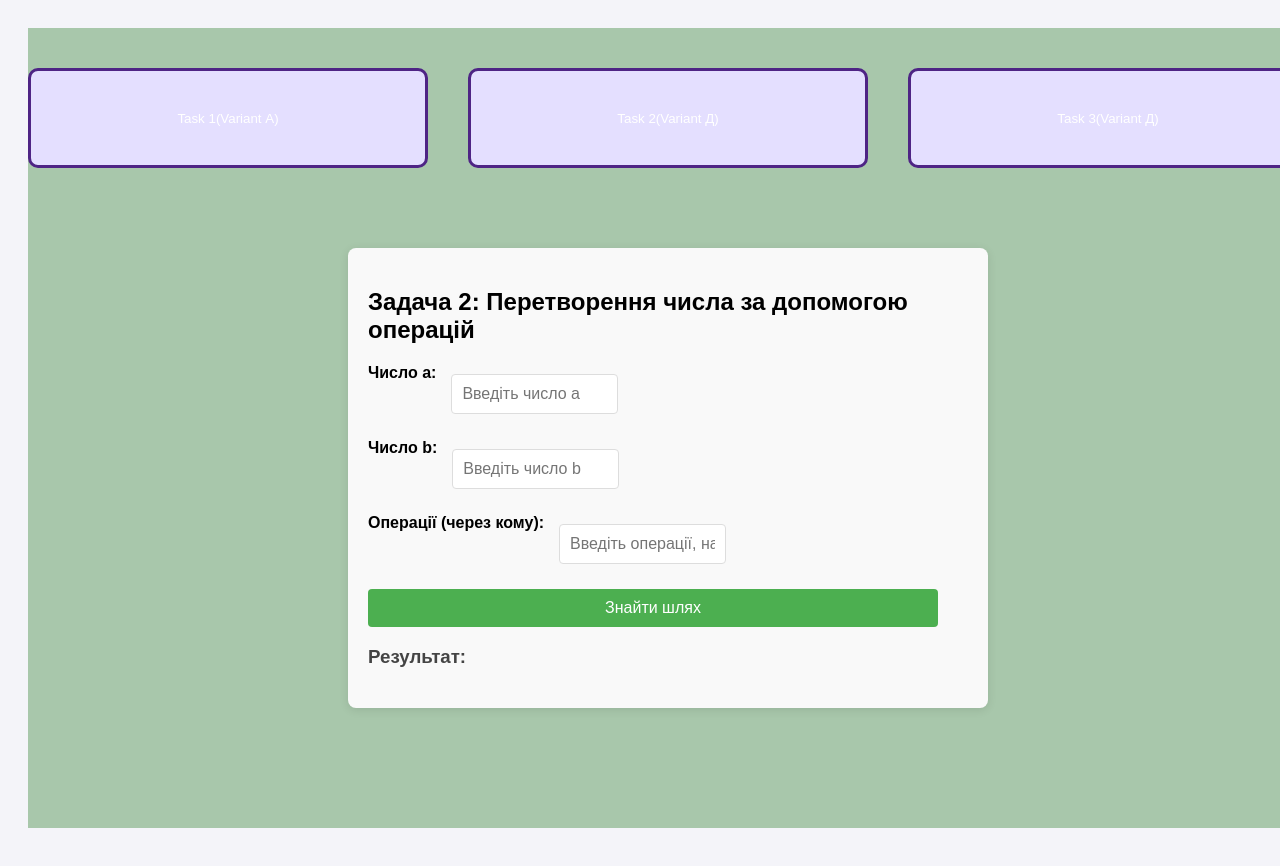
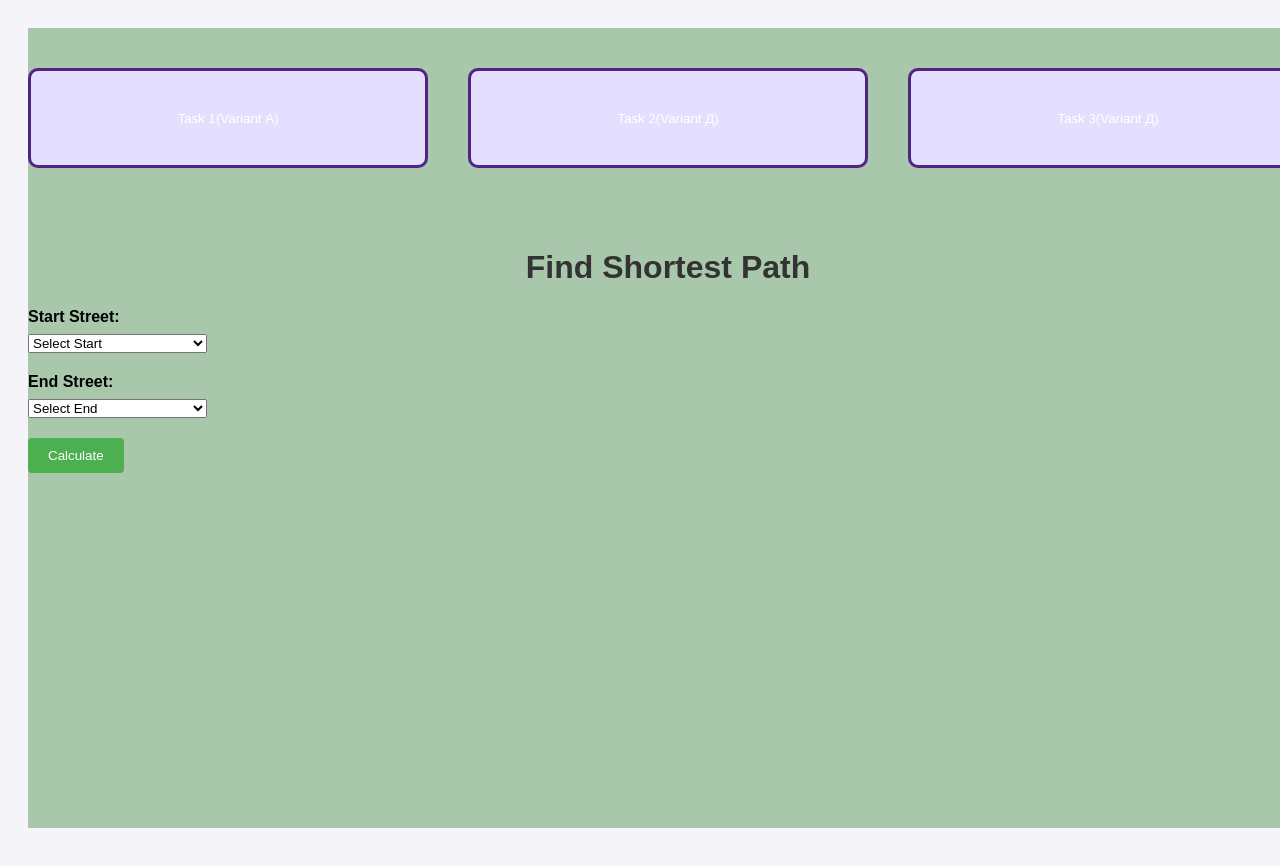
Before and after one commit to Greenfield-Taster/algorithms-and-data-structure-univer, a React (Create React App) app: page /project-6 in a window 1280 px wide. Both pictures are taken after a click on the button "Task 2(Variant Д)". Shown: the top 866 px of the page. Built offline with nearby package versions, Linux system fonts and the light colour scheme.

Commit message:
Add task 2

```diff
--- a/src/projects/project-6/components/Task2.jsx
+++ b/src/projects/project-6/components/Task2.jsx
@@ -1,123 +1,68 @@
-import React, { useState } from "react";
+import React, {useState, useEffect} from 'react'
+import data from '../data/data.json'
+import { buildGraph, dijkstra } from "./class/Class-Task2";
 
 const Task2 = () => {
-  const [a, setA] = useState("");
-  const [b, setB] = useState("");
-  const [operations, setOperations] = useState("");
-  const [result, setResult] = useState("");
+  const [graph, setGraph] = useState({});
+  const [start, setStart] = useState("");
+  const [end, setEnd] = useState("");
+  const [result, setResult] = useState(null);
 
-  const handleSubmit = () => {
-    const numA = parseInt(a);
-    const numB = parseInt(b);
-    const ops = operations.split(",").map((op) => op.trim());
+  useEffect(() => {
+    const builtGraph = buildGraph(data.connections);
+    setGraph(builtGraph);
+  }, []);
 
-    if (isNaN(numA) || isNaN(numB) || ops.length === 0) {
-      setResult("Будь ласка, введіть коректні значення");
-      return;
-    }
-
-    const bfs = (start, target, operations) => {
-      const queue = [[start, []]];
-      const visited = new Set();
-
-      while (queue.length > 0) {
-        const [current, path] = queue.shift();
-
-        if (current === target) {
-          return path;
-        }
-
-        if (visited.has(current)) continue;
-        visited.add(current);
-
-        for (let op of operations) {
-          let newNumber;
-          let operationName = "";
-
-          if (op.startsWith("додати")) {
-            const num = parseInt(op.split(" ")[1]);
-            newNumber = current + num;
-            operationName = `додати ${num}`;
-          } else if (op.startsWith("помножити")) {
-            const num = parseInt(op.split(" ")[2]);
-            newNumber = current * num;
-            operationName = `помножити на ${num}`;
-          }
-
-          if (!visited.has(newNumber)) {
-            queue.push([newNumber, [...path, operationName]]);
-          }
-        }
-      }
-
-      return null;
-    };
-
-    const operationsPath = bfs(numA, numB, ops);
-
-    if (operationsPath) {
-      setResult(`Мінімальний набір операцій: ${operationsPath.join(" -> ")}`);
-    } else {
-      setResult("Перетворення неможливе");
+  const handleCalculate = () => {
+    if (start && end) {
+      const { path, distance,  } = dijkstra(graph, start, end);
+      setResult({ path, distance });
     }
   };
 
   return (
-    <div className="container">
-      <h2>Задача 2: Перетворення числа за допомогою операцій</h2>
-
-      <div className="input-container">
-        <label className="label" htmlFor="a">
-          Число a:
-        </label>
-        <input
-          id="a"
-          className="input"
-          type="number"
-          value={a}
-          onChange={(e) => setA(e.target.value)}
-          placeholder="Введіть число a"
-        />
+    <div>
+      <h1>Find Shortest Path</h1>
+      <div>
+        <label>Start Street: </label>
+        <select value={start} onChange={(e) => setStart(e.target.value)}>
+          <option value="">Select Start</option>
+          {data.streets.map((street) => (
+            <option key={street.id} value={street.id}>
+              {street.name}
+            </option>
+          ))}
+        </select>
       </div>
-
-      <div className="input-container">
-        <label className="label" htmlFor="b">
-          Число b:
-        </label>
-        <input
-          id="b"
-          className="input"
-          type="number"
-          value={b}
-          onChange={(e) => setB(e.target.value)}
-          placeholder="Введіть число b"
-        />
+      <div>
+        <label>End Street: </label>
+        <select value={end} onChange={(e) => setEnd(e.target.value)}>
+          <option value="">Select End</option>
+          {data.streets.map((street) => (
+            <option key={street.id} value={street.id}>
+              {street.name}
+            </option>
+          ))}
+        </select>
       </div>
-
-      <div className="input-container">
-        <label className="label" htmlFor="operations">
-          Операції (через кому):
-        </label>
-        <input
-          id="operations"
-          className="input"
-          type="text"
-          value={operations}
-          onChange={(e) => setOperations(e.target.value)}
-          placeholder="Введіть операції, напр. 'додати 3, помножити на 2'"
-        />
-      </div>
-
-      <button className="button" onClick={handleSubmit}>
-        Знайти шлях
-      </button>
-
-      <div className="result">
-        <h3>Результат:</h3>
-        <p>{result}</p>
-      </div>
+      <button onClick={handleCalculate}>Calculate</button>
+      {result && (
+        <div>
+          <h2>Shortest Path</h2>
+          <p>
+            Path:{" "}
+            {result.path
+              .map(
+                (id) =>
+                  data.streets.find((street) => street.id === parseInt(id)).name
+              )
+              .join(" → ")}
+          </p>
+          <p>Total Travel Time: {result.distance.toFixed(2)} minutes</p>
+        </div>
+      )}
     </div>
   );
-};
+}
 
-export default Task2;
+export default Task2
--- /dev/null
+++ b/src/projects/project-6/components/class/Class-Task2.js
@@ -0,0 +1,63 @@
+//алгоритм Дейкстри
+export function buildGraph(connections) {
+  const graph = {};
+
+  connections.forEach(({ from, to, distance, trafficDelay, oneWay }) => {
+    const totalDistance = distance + trafficDelay;
+
+    if (!graph[from]) graph[from] = [];
+    graph[from].push({ to, distance: totalDistance });
+
+    if (!oneWay) {
+      if (!graph[to]) graph[to] = [];
+      graph[to].push({ to: from, distance: totalDistance });
+    }
+  });
+
+  return graph;
+}
+
+export function dijkstra(graph, start, end) {
+  const distances = {};
+  const visited = new Set();
+  const previous = {};
+  const priorityQueue = [];
+
+  Object.keys(graph).forEach((node) => {
+    distances[node] = Infinity;
+    previous[node] = null;
+  });
+
+  distances[start] = 0;
+  priorityQueue.push({ node: start, distance: 0 });
+
+  while (priorityQueue.length > 0) {
+    priorityQueue.sort((a, b) => a.distance - b.distance);
+    const { node: currentNode } = priorityQueue.shift();
+
+    if (visited.has(currentNode)) continue;
+    visited.add(currentNode);
+
+    if (currentNode === end) break;
+
+    graph[currentNode].forEach(({ to, distance }) => {
+      const newDistance = distances[currentNode] + distance;
+
+      if (newDistance < distances[to]) {
+        distances[to] = newDistance;
+        previous[to] = currentNode;
+        priorityQueue.push({ node: to, distance: newDistance });
+      }
+    });
+  }
+
+  const path = [];
+  let current = end;
+
+  while (current) {
+    path.unshift(current);
+    current = previous[current];
+  }
+
+  return { path, distance: distances[end] };
+}
--- /dev/null
+++ b/src/projects/project-6/data/data.json
@@ -0,0 +1,112 @@
+{
+  "streets": [
+    { "id": 1, "name": "Soborna Street" },
+    { "id": 2, "name": "Shevchenko Boulevard" },
+    { "id": 3, "name": "Independence Avenue" },
+    { "id": 4, "name": "Khortytska Street" },
+    { "id": 5, "name": "Central Avenue" },
+    { "id": 6, "name": "Victory Street" },
+    { "id": 7, "name": "Dnipro Embankment" },
+    { "id": 8, "name": "Heroes of Ukraine Avenue" },
+    { "id": 9, "name": "Metalurgiv Avenue" },
+    { "id": 10, "name": "Zaporizhzhia Sich Street" }
+  ],
+  "connections": [
+    {
+      "from": 1,
+      "to": 2,
+      "distance": 2.5,
+      "speedLimit": 50,
+      "trafficDelay": 1,
+      "oneWay": false
+    },
+    {
+      "from": 2,
+      "to": 3,
+      "distance": 3.0,
+      "speedLimit": 60,
+      "trafficDelay": 2,
+      "oneWay": true
+    },
+    {
+      "from": 1,
+      "to": 3,
+      "distance": 5.0,
+      "speedLimit": 40,
+      "trafficDelay": 3,
+      "oneWay": true
+    },
+    {
+      "from": 3,
+      "to": 4,
+      "distance": 1.5,
+      "speedLimit": 30,
+      "trafficDelay": 0,
+      "oneWay": false
+    },
+    {
+      "from": 4,
+      "to": 5,
+      "distance": 4.0,
+      "speedLimit": 50,
+      "trafficDelay": 1,
+      "oneWay": false
+    },
+    {
+      "from": 5,
+      "to": 6,
+      "distance": 2.0,
+      "speedLimit": 60,
+      "trafficDelay": 2,
+      "oneWay": true
+    },
+    {
+      "from": 6,
+      "to": 7,
+      "distance": 3.5,
+      "speedLimit": 70,
+      "trafficDelay": 1,
+      "oneWay": false
+    },
+    {
+      "from": 7,
+      "to": 8,
+      "distance": 5.0,
+      "speedLimit": 80,
+      "trafficDelay": 0,
+      "oneWay": true
+    },
+    {
+      "from": 8,
+      "to": 9,
+      "distance": 4.0,
+      "speedLimit": 50,
+      "trafficDelay": 1,
+      "oneWay": false
+    },
+    {
+      "from": 9,
+      "to": 10,
+      "distance": 3.0,
+      "speedLimit": 40,
+      "trafficDelay": 3,
+      "oneWay": true
+    },
+    {
+      "from": 1,
+      "to": 10,
+      "distance": 6.0,
+      "speedLimit": 60,
+      "trafficDelay": 2,
+      "oneWay": false
+    },
+    {
+      "from": 4,
+      "to": 9,
+      "distance": 2.5,
+      "speedLimit": 50,
+      "trafficDelay": 1,
+      "oneWay": false
+    }
+  ]
+}
```
